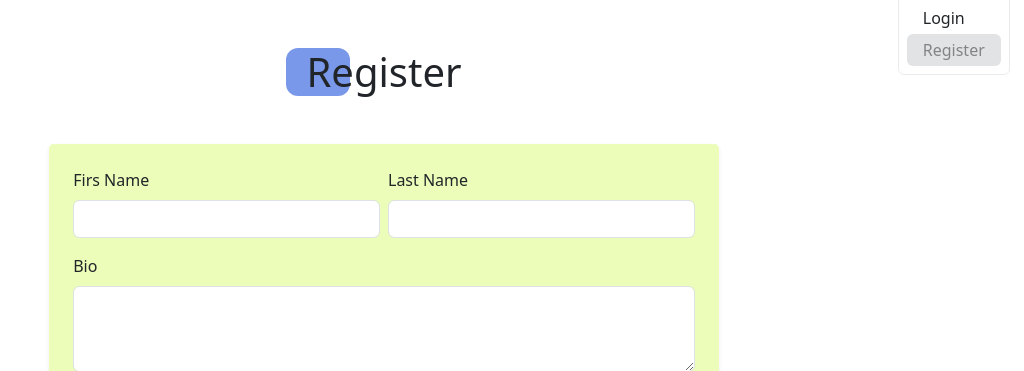
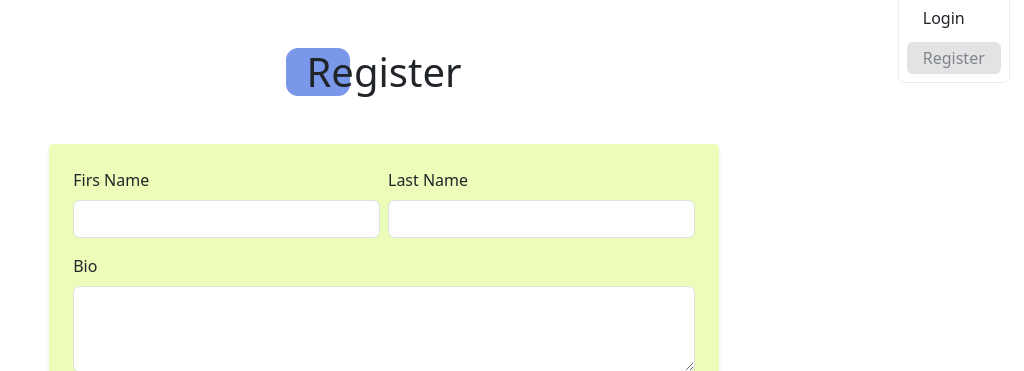
Before and after one commit to Ghaliah-Banounah/SkillExchange, a Django app: page /accounts/register/ in a window 1280 px wide, after a click that opens the changed part. Shown: the part 56-427 px from the top of the page, without its empty margins (256-1280 px from the left). Run offline with Django 5.2, Linux system fonts and the light colour scheme.

Commit message:
Edit base.html

```diff
--- a/SkillExchange/main/templates/main/base.html
+++ b/SkillExchange/main/templates/main/base.html
@@ -67,7 +67,7 @@
                         </div>
                     </button>
                     <ul class="dropdown-menu p-2 border-light-subtle" style="--bs-dropdown-min-width: 3rem; --bs-dropdown-link-hover-bg: #EBFDB8;">
-                        <li><a class="dropdown-item rounded-2" href="{{profile_url}}">Profile</a></li>
+                        <li><a class="dropdown-item rounded-2 mb-2" href="{{profile_url}}">Profile</a></li>
                         <li><a class="btn-blue" href="{{logout_url}}?next={{request.path}}">Logout</a></li>
                     </ul>
                 </div>
@@ -78,7 +78,7 @@
                         <i class="bi bi-person-fill h5"></i>
                     </button>
                     <ul class="dropdown-menu p-2 border-light-subtle" style="--bs-dropdown-min-width: 3rem; --bs-dropdown-link-hover-bg: #EBFDB8;">
-                        <li><a class="dropdown-item rounded-2 {% if request.path == login_url %}bg-secondary-subtle disabled{% endif %}" href="{{login_url}}?next={{request.path}}">Login</a></li>
+                        <li><a class="dropdown-item mb-2 rounded-2 {% if request.path == login_url %}bg-secondary-subtle disabled{% endif %}" href="{{login_url}}?next={{request.path}}">Login</a></li>
                         <li><a class="dropdown-item rounded-2 {% if request.path == register_url %}bg-secondary-subtle disabled{% endif %}" href="{{register_url}}">Register</a></li>
                     </ul>
                 </div>
```
